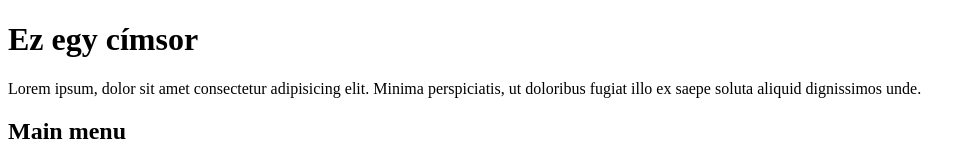
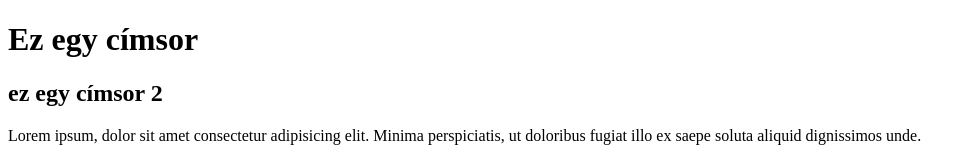
Before and after one commit to Zenbudha/web-els-, a plain HTML site: page index.html in a window 1280 px wide. Shown: the top 162 px of the page, without its empty margins (0-976 px from the left). Drawn offline with Linux system fonts and the light colour scheme.

Commit message:
index.html-t módosítottam, hozzá adtam egy címsor2-t

```diff
--- a/index.html
+++ b/index.html
@@ -8,6 +8,7 @@
 <body>
 
  <h1>Ez egy címsor</h1>
+ <h2>ez egy címsor 2</h2>
  <p>Lorem ipsum, dolor sit amet consectetur adipisicing elit. Minima perspiciatis, ut doloribus fugiat illo ex saepe soluta aliquid dignissimos unde.</p>
 <nav>
     <h2>Main menu</h2>
```
